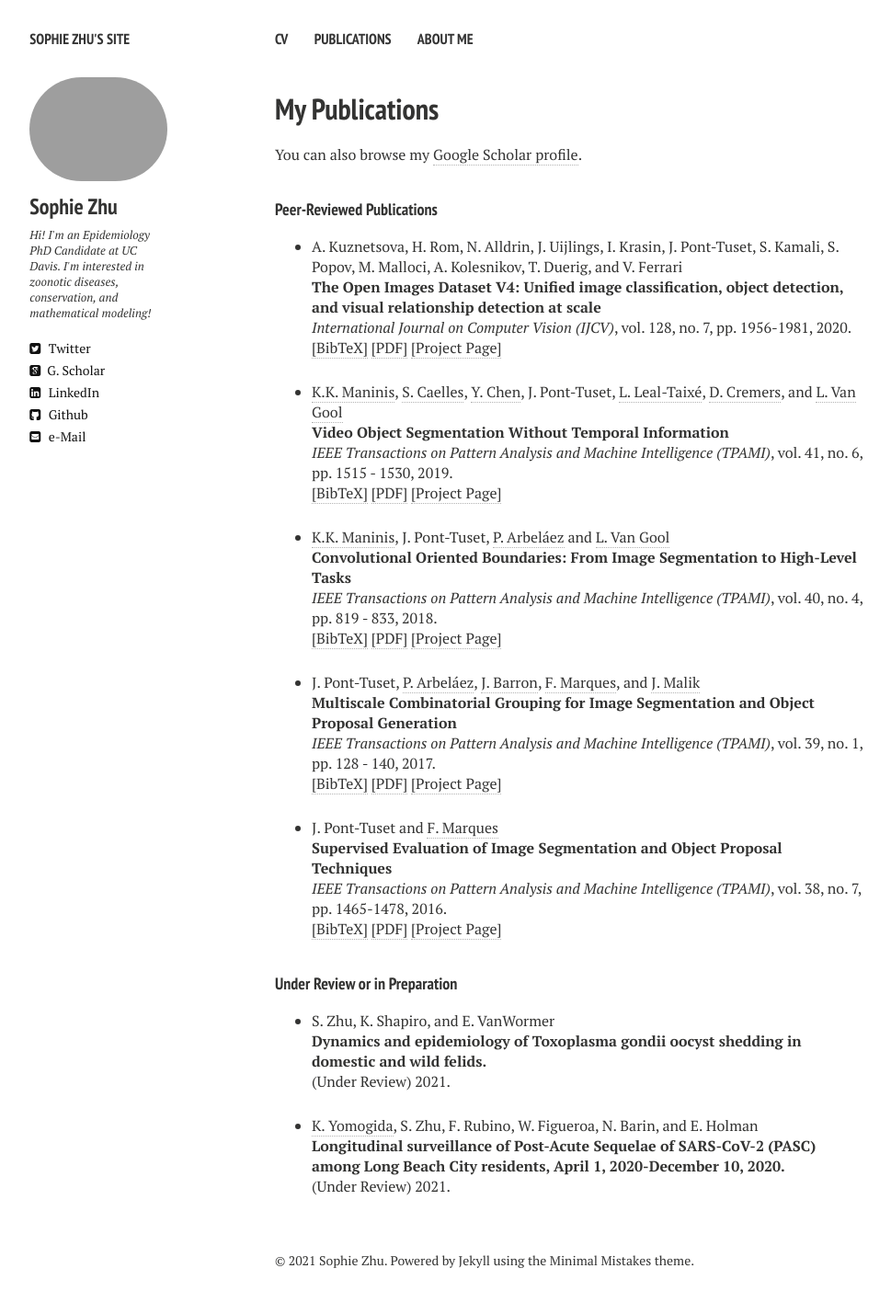
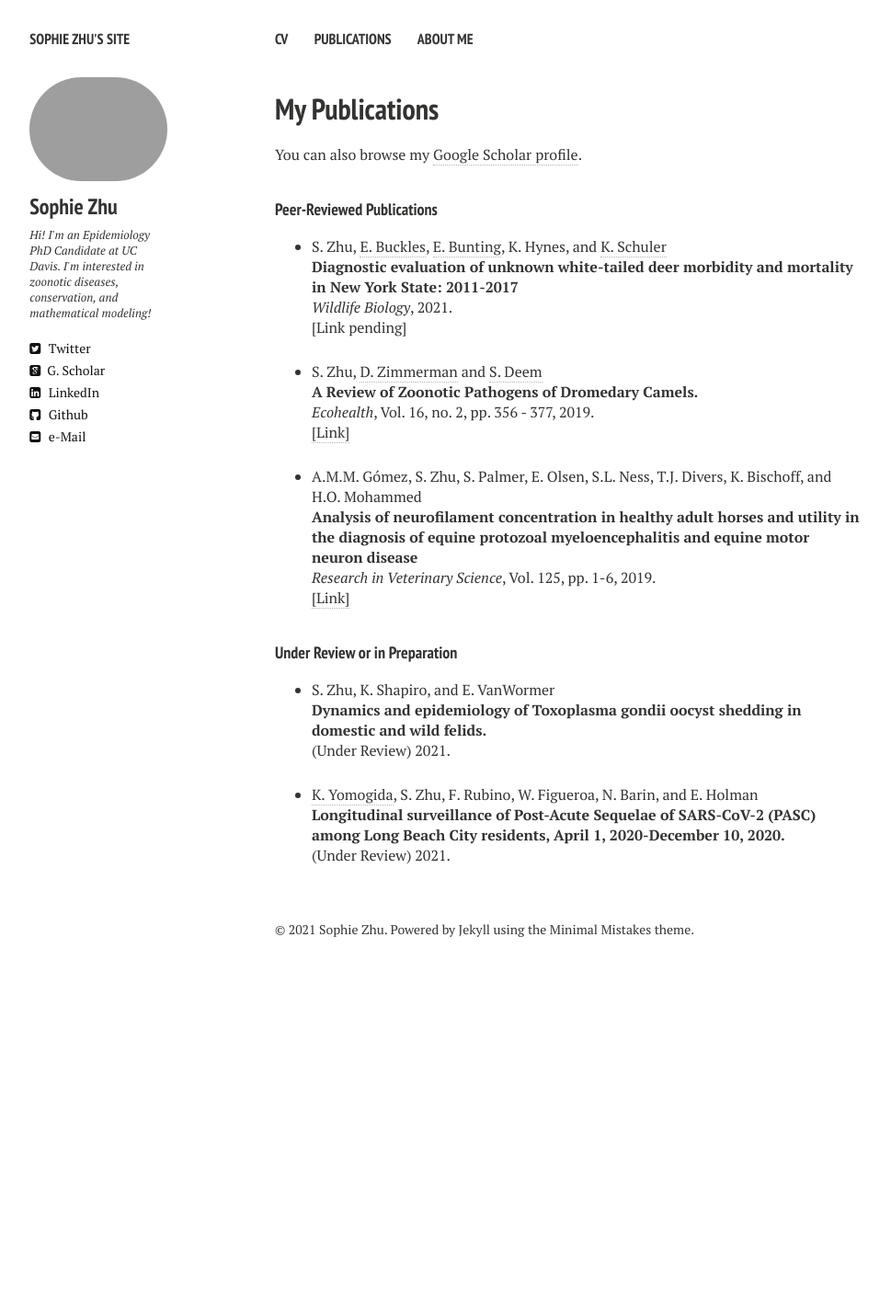
Before and after one commit to sophiemzhu/sophiemzhu.github.io, a Jekyll site: the page built from publications.md, in a window 1280 px wide. Shown: the whole page at 92% size, without its empty margins (21-990 px from the left). Built offline with Jekyll 4.4.1, drawn with Linux system fonts in a browser that asks for light colours; nearby versions of some CDN libraries; after the commit the page ends 1069 px from its top, so only the background shows below that.

Commit message:
Update publications.html

```diff
--- a/_layouts/publications.html
+++ b/_layouts/publications.html
@@ -86,150 +86,37 @@ div.bibtex pre { font-size: 75%; overflow: auto;  width: 100%; padding: 0em 0em;
 <!-- Generated from JabRef by PubList by Truong Nghiem at 11:44 on 2015.09.10. -->
 <ul class="biblist">
 
-  <!-- Item: Kuznetsova2020 -->
+  <!-- Item: Zhu2021a -->
 <li ><p>
-  A. Kuznetsova, H. Rom, N. Alldrin, J. Uijlings, I. Krasin, J. Pont-Tuset, S. Kamali, S. Popov, M. Malloci, A. Kolesnikov, T. Duerig, and V. Ferrari
-<br><b>The Open Images Dataset V4: Unified image classification, object detection, and visual relationship detection at scale</b><br>
-<i>International Journal on Computer Vision (IJCV)</i>, vol. 128, no. 7, pp. 1956-1981, 2020.
+  S. Zhu, <a href="https://www.vet.cornell.edu/research/faculty/elizabeth-buckles-dvm-phd-dacvp" target="_blank">E. Buckles</a>, <a href="https://cwhl.vet.cornell.edu/staff/elizabeth-bunting" target="_blank">E. Bunting</a>, K. Hynes, and <a href="https://www.vet.cornell.edu/research/faculty/krysten-schuler" target="_blank">K. Schuler</a>
+<br><b>Diagnostic evaluation of unknown white-tailed deer morbidity and mortality in New York State: 2011-2017
+</b><br>
+<i>Wildlife Biology</i>, 2021.
 <br />
-<a href="javascript:toggleBibtex('Kuznetsova2020')">[BibTeX]</a>
-<a href="https://arxiv.org/abs/1811.00982" target="_blank">[PDF]</a> <a href="https://storage.googleapis.com/openimages/web/index.html"  target="_blank">[Project Page]</a>
+[Link pending]
 </p>
-<div id="bib_Kuznetsova2020" class="bibtex noshow">
-<pre>
-@article{Kuznetsova2020,
-  author = {Alina Kuznetsova and Hassan Rom and Neil Alldrin and Jasper Uijlings and Ivan Krasin and Jordi Pont-Tuset and Shahab Kamali and Stefan Popov and Matteo Malloci and Alexander Kolesnikov and Tom Duerig and Vittorio Ferrari},
-  title = {The Open Images Dataset V4: Unified image classification, object detection, and visual relationship detection at scale},
-  year = {2020},
-  number = {7},
-  volume = {128},
-  pages={1956-1981},
-  journal = {IJCV}
-}
-</pre>
-</div>
 </li>
 
-
-<!-- Item: Maninis2018b -->
+<!-- Item: Zhu2019a -->
 <li ><p>
-<a href="http://www.vision.ee.ethz.ch/~kmaninis" target="_blank">K.K. Maninis</a>, <a href="https://sergicaelles.com/" target="_blank">S. Caelles</a>, <a href="http://www.vision.ee.ethz.ch/~yuhchen/" target="_blank">Y. Chen</a>, J. Pont-Tuset, <a href="https://lealtaixe.github.io" target="_blank">L. Leal-Taixé</a>,
-<a href="http://vision.in.tum.de/members/cremers" target="_blank">D. Cremers</a>, and <a href="http://www.vision.ee.ethz.ch/members/get_member.cgi?id=1" target="_blank">L. Van Gool</a>
-<br><b>Video Object Segmentation Without Temporal Information</b><br>
-<i>IEEE Transactions on Pattern Analysis and Machine Intelligence (TPAMI)</i>, vol. 41, no. 6, pp. 1515 - 1530, 2019.
+S. Zhu, <a href="https://nationalzoo.si.edu/conservation/dawn-zimmerman" target="_blank">D. Zimmerman</a> and <a href="http://www.drsharondeem.com" target="_blank">S. Deem</a>
+<br><b>A Review of Zoonotic Pathogens of Dromedary Camels.</b><br>
+<i>Ecohealth</i>, Vol. 16, no. 2, pp. 356 - 377, 2019.
 <br />
-<a href="javascript:toggleBibtex('Maninis2018c')">[BibTeX]</a>
-<a href="https://arxiv.org/pdf/1709.06031" target="_blank">[PDF]</a> <a href="http://www.vision.ee.ethz.ch/~cvlsegmentation/osvos-s/"  target="_blank">[Project Page]</a>
+<a href="https://link.springer.com/article/10.1007/s10393-019-01413-7" target="_blank">[Link]</a>
 </p>
-<div id="bib_Maninis2018c" class="bibtex noshow">
-<pre>
-@Article{Maninis2018c,
-  author = {K.K. Maninis and S. Caelles and Y. Chen and J. Pont-Tuset and L. Leal-Taix\'e and D. Cremers and L. {Van Gool},
-  title = {Video Object Segmentation Without Temporal Information},
-  journal = {IEEE Transactions on Pattern Analysis and Machine Intelligence (TPAMI)},
-  year = {2019},
-  volume = {41},
-  number = {6},
-  pages = {1515 - 1530}
-}
-</pre>
-</div>
 </li>
 
-
-<!-- Item: Maninis2018 -->
+<!-- Item: Zhu2019b -->
 <li ><p>
-<a href="http://www.vision.ee.ethz.ch/~kmaninis" target="_blank">K.K. Maninis</a>, J. Pont-Tuset, <a href="https://biomedicalcomputervision.uniandes.edu.co" target="_blank">P. Arbeláez</a> and <a href="http://www.vision.ee.ethz.ch/members/get_member.cgi?id=1" target="_blank">L. Van Gool</a><br><b>Convolutional Oriented Boundaries: From Image Segmentation to High-Level Tasks</b><br>
-<i>IEEE Transactions on Pattern Analysis and Machine Intelligence (TPAMI)</i>, vol. 40, no. 4, pp. 819 - 833, 2018.
+A.M.M. Gómez, S. Zhu, S. Palmer, E. Olsen, S.L. Ness, T.J. Divers, K. Bischoff, and H.O. Mohammed
+<br><b>Analysis of neurofilament concentration in healthy adult horses and utility in the diagnosis of equine protozoal myeloencephalitis and equine motor neuron disease</b><br>
+<i>Research in Veterinary Science</i>, Vol. 125, pp. 1-6, 2019.
 <br />
-<a href="javascript:toggleBibtex('Maninis2018')">[BibTeX]</a>
-<a href="http://arxiv.org/abs/1701.04658" target="_blank">[PDF]</a> <a href="http://www.vision.ee.ethz.ch/~cvlsegmentation/cob/"  target="_blank">[Project Page]</a>
+<a href="https://www.sciencedirect.com/science/article/pii/S0034528818353414" target="_blank">[Link]</a>
 </p>
-<div id="bib_Maninis2018" class="bibtex noshow">
-<pre>
-@article{Maninis2018,
-  author = {Maninis, Kevis-Kokitsi and Pont-Tuset, Jordi and Arbel&aacute;ez, Pablo and {Van Gool}, Luc},
-  title = {Convolutional Oriented Boundaries: From Image Segmentation to High-Level Tasks},
-  journal = {IEEE Transactions on Pattern Analysis and Machine Intelligence (TPAMI)},
-  year = {2018},
-  volume = {40},
-  number = {4},
-  pages = {819 - 833}
-}
-</pre>
-</div>
 </li>
-
-
-    <!-- Item: Pont-Tuset2017 -->
-    <li ><p>
-    J. Pont-Tuset, <a href="https://biomedicalcomputervision.uniandes.edu.co" target="_blank">P. Arbeláez</a>, <a href="http://www.cs.berkeley.edu/~barron/" target="_blank">J. Barron</a>, <a href="https://imatge.upc.edu/web/ferran" target="_blank">F. Marques</a>, and <a href="http://www.cs.berkeley.edu/~malik/" target="_blank">J. Malik</a>
-    <br><b>Multiscale Combinatorial Grouping for Image Segmentation and Object Proposal Generation</b><br>
-<i>IEEE Transactions on Pattern Analysis and Machine Intelligence (TPAMI)</i>,
-vol. 39,
-no. 1,
-pp. 128 - 140,
-
-2017.
-
-<br />
-    <a href="javascript:toggleBibtex('Pont-Tuset2017')">[BibTeX]</a>
-    <a href="http://ieeexplore.ieee.org/document/7423791/" target="_blank">[PDF]</a> <a href="http://www.eecs.berkeley.edu/Research/Projects/CS/vision/grouping/mcg/" target="_blank">
-    [Project Page]</a>
-</p>
-<div id="bib_Pont-Tuset2017" class="bibtex noshow">
-<pre>
-@article{Pont-Tuset2017,
-  author = {J. Pont-Tuset and P. Arbel\'{a}ez and J. Barron and F.Marques and J. Malik},
-  title = {Multiscale Combinatorial Grouping for Image Segmentation and Object Proposal Generation},
-  journal = {IEEE Transactions on Pattern Analysis and Machine Intelligence (TPAMI)},
-  year = {2017},
-  volume = {39},
-  number = {1},
-  pages = {128 - 140}
-}
-</pre>
-</div>
-</li>
-
-
-<!-- Item: Pont-Tuset2016a -->
-<li ><p>
-J. Pont-Tuset and <a href="https://imatge.upc.edu/web/ferran" target="_blank">F. Marques</a>
-<br><b>Supervised Evaluation of Image Segmentation and Object Proposal Techniques</b><br>
-<i>IEEE Transactions on Pattern Analysis and Machine Intelligence (TPAMI)</i>,
-vol. 38,
-no. 7,
-pp. 1465-1478,
-
-2016.
-
-<br />
-<a href="javascript:toggleBibtex('Pont-Tuset2016a')">[BibTeX]</a>
-<a href="http://ieeexplore.ieee.org/xpl/articleDetails.jsp?arnumber=7274729" target="_blank">[PDF]</a> <a href="http://www.vision.ee.ethz.ch/~cvlsegmentation/seism/index.html" target="_blank">
-[Project Page]</a>
-</p>
-<div id="bib_Pont-Tuset2016a" class="bibtex noshow">
-<pre>
-@article{Pont-Tuset2016a,
-  author = {Jordi Pont-Tuset and Ferran Marques},
-  title = {Supervised Evaluation of Image Segmentation and Object Proposal Techniques},
-  journal = {IEEE Transactions on Pattern Analysis and Machine Intelligence (TPAMI)},
-  year = {2016},
-  volume = {38},
-  number = {7},
-  pages = {1465--1478}
-}
-</pre>
-</div>
-</li>
-
-
-      </ul  >
-
-
-
-
+</ul  >
 
 
 <h4 style="margin-bottom:0px;padding-top:10px;">Under Review or in Preparation</h4>
```
